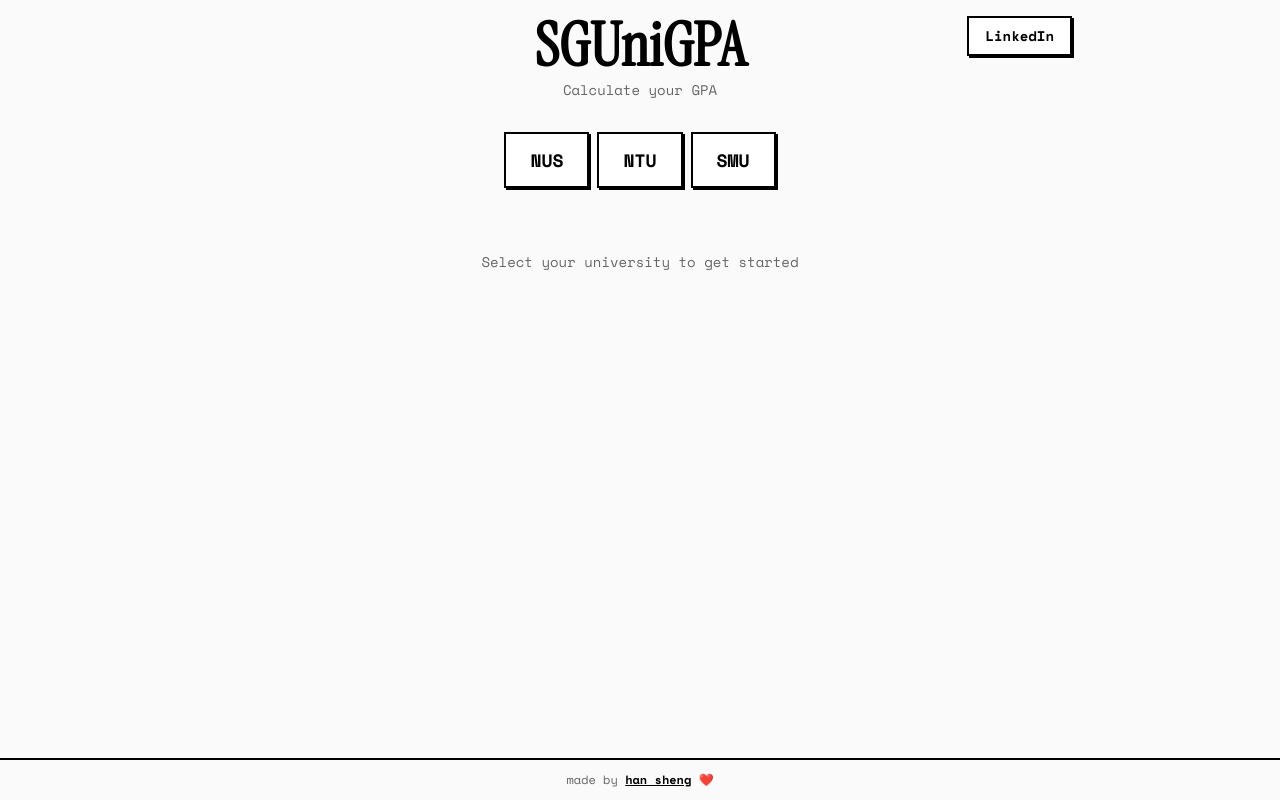
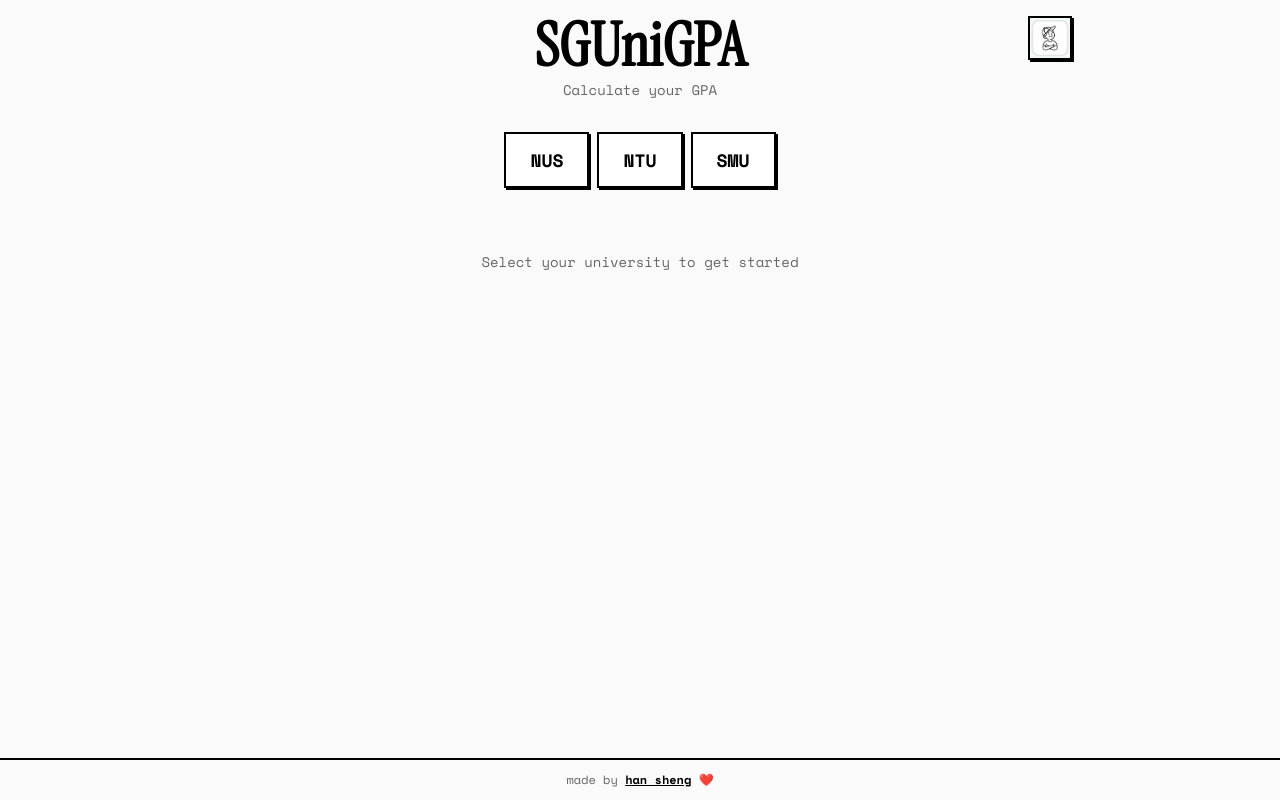
Before and after one commit to Fiyxxx/sgunigpa, a Next.js app: page / in a window 1280 px wide. Built offline with nearby package versions, Linux system fonts and the light colour scheme.

Commit message:
Replace LinkedIn text button with gemini.png image

```diff
--- a/app/page.tsx
+++ b/app/page.tsx
@@ -100,9 +100,14 @@
                 href="https://linkedin.com/in/goh-han-sheng"
                 target="_blank"
                 rel="noopener noreferrer"
-                className="px-4 py-2 border-2 font-bold text-sm transition-all bg-card text-foreground border-foreground shadow-[2px_2px_0px_0px_rgba(0,0,0,1)] hover:translate-x-[1px] hover:translate-y-[1px] hover:shadow-none"
+                aria-label="LinkedIn Profile"
+                className="border-2 transition-all bg-card border-foreground shadow-[2px_2px_0px_0px_rgba(0,0,0,1)] hover:translate-x-[1px] hover:translate-y-[1px] hover:shadow-none overflow-hidden"
               >
-                LinkedIn
+                <img
+                  src="/gemini.png"
+                  alt="LinkedIn"
+                  className="w-10 h-10 object-cover"
+                />
               </a>
             </div>
           </div>
```
Also changed, not shown: public/gemini.png (renamed from Gemini_Generated_Image_93sjmf93sjmf93sj.png).
